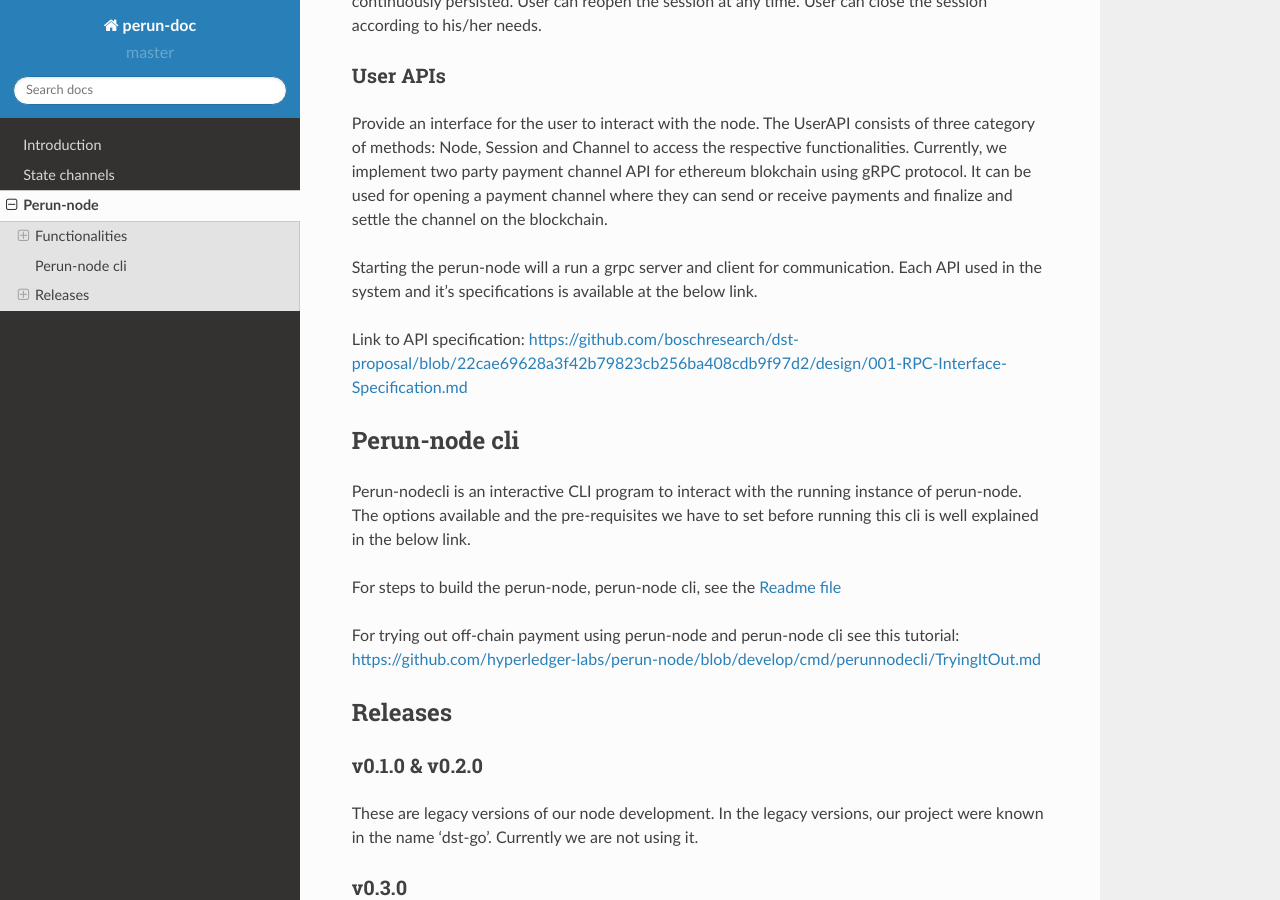
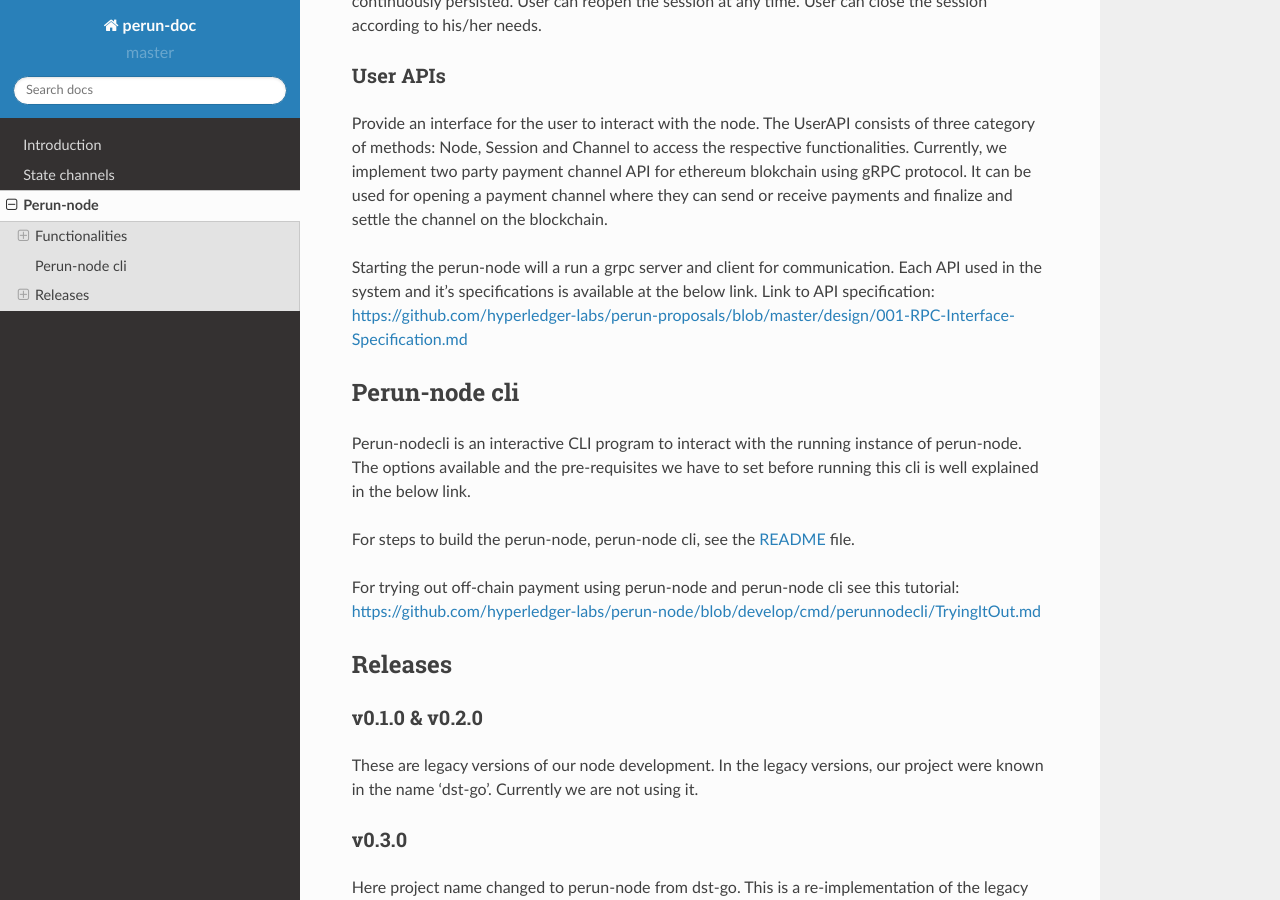
Before and after one commit to hyperledger-labs/perun-doc, a Sphinx documentation site: the page built from source/node/introduction.rst, in a window 1280 px wide and 900 px high, scrolled down 880 px. Built offline with Sphinx 7.4.7 and the Read the Docs theme 2.0.0, drawn with Linux system fonts in a browser that asks for light colours; some of the changed lines change nothing that is shown.

Commit message:
Fix links
Fixes #43

Signed-off-by: Chris Hoeppler <christian.hoeppler@de.bosch.com>

```diff
--- a/source/node/introduction.rst
+++ b/source/node/introduction.rst
@@ -49,11 +49,11 @@
 payment channel where they can send or receive payments and finalize and settle
 the channel on the blockchain.
 
+
 Starting the perun-node will a run a grpc server and client for communication.
 Each API used in the system and it's specifications is available at the below
 link.
-
-Link to API specification: https://github.com/boschresearch/dst-proposal/blob/22cae69628a3f42b79823cb256ba408cdb9f97d2/design/001-RPC-Interface-Specification.md
+Link to API specification: https://github.com/hyperledger-labs/perun-proposals/blob/master/design/001-RPC-Interface-Specification.md
 
 Perun-node cli
 --------------
@@ -61,7 +61,9 @@
 instance of perun-node. The options available and the pre-requisites we have to
 set before running this cli is well explained in the below link.
 
-For steps to build the perun-node, perun-node cli, see the `Readme file <https://perun.network/>`_
+For steps to build the perun-node, perun-node cli, see the `README
+<https://github.com/hyperledger-labs/perun-node/blob/develop/README.md>`_
+file.
 
 For trying out off-chain payment using perun-node and perun-node cli see this tutorial: https://github.com/hyperledger-labs/perun-node/blob/develop/cmd/perunnodecli/TryingItOut.md
 
```
